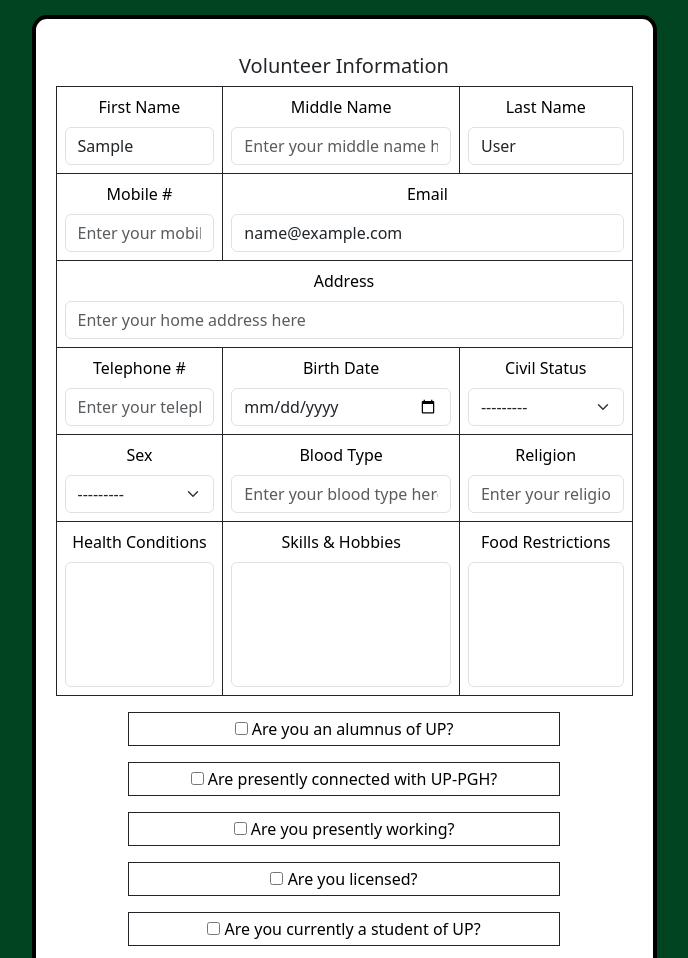
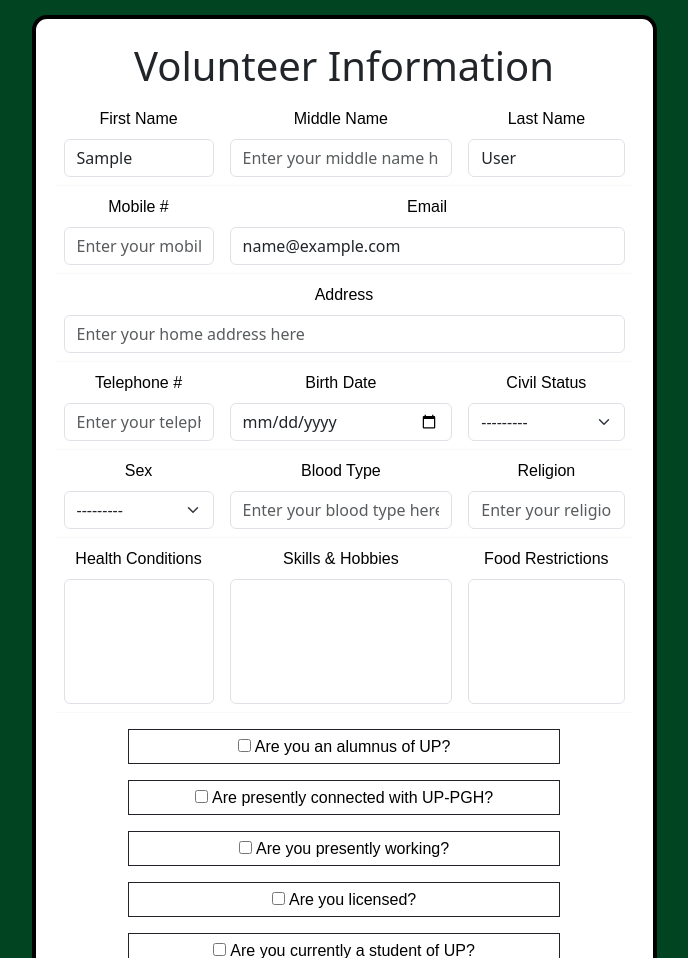
Before and after one commit to Cyapher/pahinungod_forms, a Django app: page /volunteer/edit/1 in a window 1280 px wide. Shown: the top 958 px of the page, without its empty margins (296-984 px from the left). Run offline with Django 4.2, Linux system fonts and the light colour scheme; the visitor is signed in with stand-in values (Sample User, id 1); data comes from the database, SQL or seed files in the repository; data that the repository does not hold is empty; some libraries are stand-ins or nearby versions.

Commit message:
Update edit_volunteer.html

```diff
--- a/volunteer_forms/templates/edit_volunteer.html
+++ b/volunteer_forms/templates/edit_volunteer.html
@@ -63,13 +63,8 @@
     align-items: center;
   }
 
-  .image_mat {
-    border: 3px solid black;
-  }
-
-  .card-body:hover {
-        background-color: #f0f0f0;
-        cursor: pointer;
+  label {
+    font-family:Arial, Helvetica, sans-serif;
   }
 
 </style>
@@ -82,8 +77,8 @@
     <div id="signup_form" class="popup-container justify-content-center">
       <div class="popup" id="popup1">
         <div class="popup-content container-fluid">
-          <table class="table table-bordered border-dark">
-            <h5 class="h5">Volunteer Information</h5>
+          <table class="table border-light">
+            <h1 style="margin-top: -2%;">Volunteer Information</h1>
             <tbody>
               <tr>
                 {% render_field v_form.is_active style="display:none" %}
@@ -645,7 +640,6 @@
         }
     }
 
-    function startWindows() {
     var alumnus_loadCheck = {check : "{{volunteer.alumnusCheck}}", obj : alumniDiv, checkObj : alumniCheck};
     var pgh_loadCheck = {check : "{{volunteer.pghCheck}}", obj : pghDiv, checkObj : pghCheck};
     var work_loadCheck = {check : "{{volunteer.workCheck}}", obj : workDiv, checkObj : workCheck};
@@ -654,6 +648,7 @@
 
     var loadArray = [alumnus_loadCheck, pgh_loadCheck, work_loadCheck, license_loadCheck, student_loadCheck];
 
+    function startWindows() {
 
         loadArray.forEach(element => {
             console.log(element.check);
```
Lines whose indentation alone changed are shown as unchanged.
